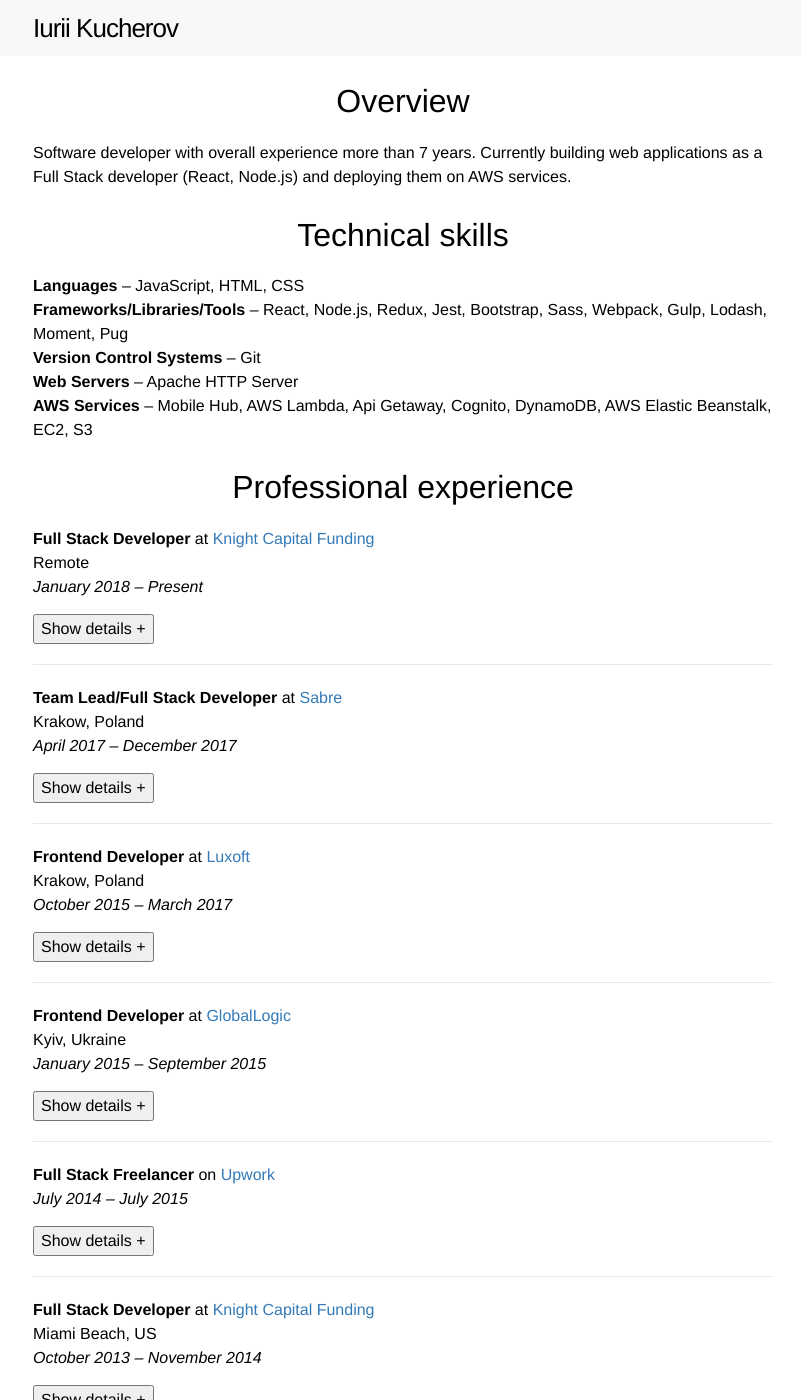
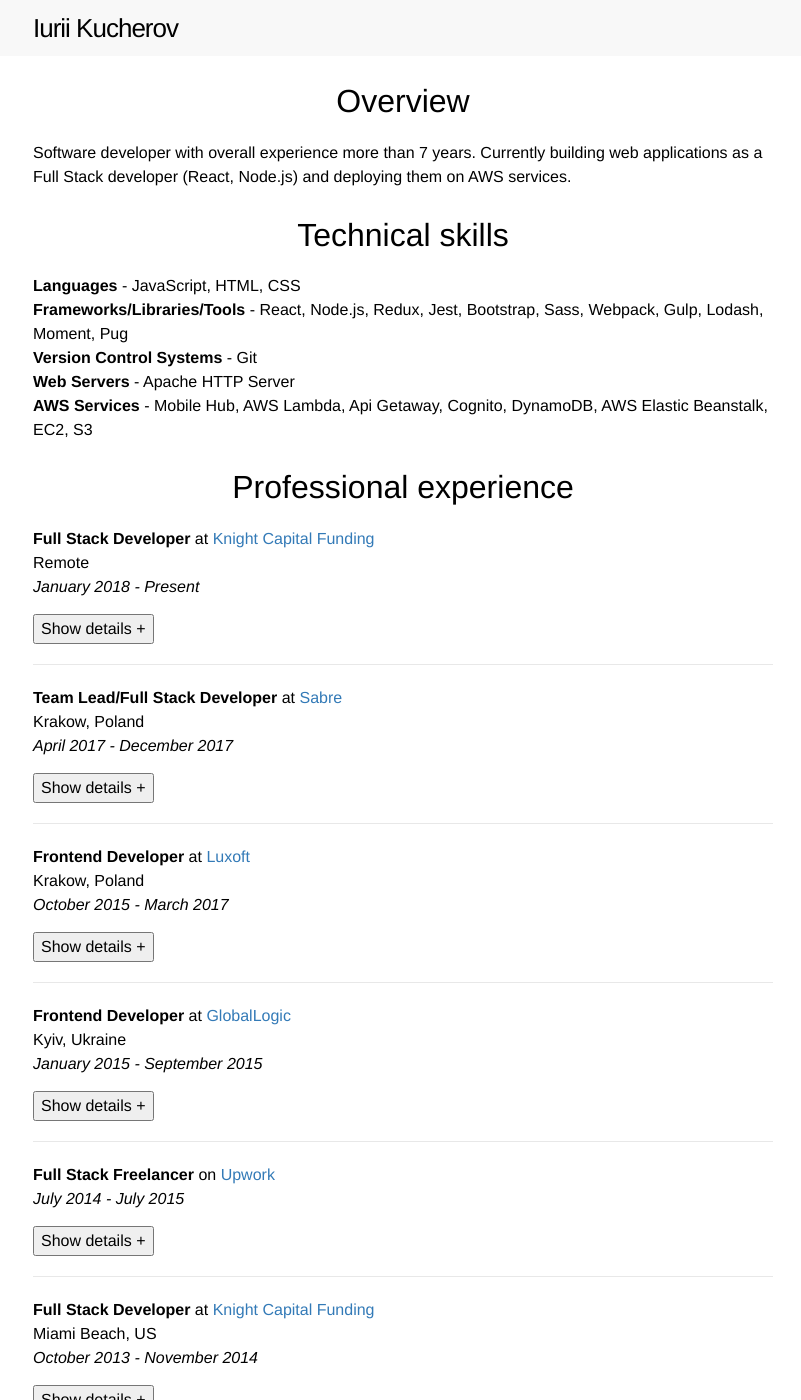
Before and after one commit to yuyokk/yuyokk.github.io, a Jekyll site: the page built from index.md, in a window 1280 px wide and 1400 px high. Shown: the whole window, without its empty margins (237-1038 px from the left). Built offline with Jekyll 4.4.1, drawn with Linux system fonts in a browser that asks for light colours; part of the change alters nothing that is shown; some of the changed text lies outside the part shown.

```diff
--- a/index.md
+++ b/index.md
@@ -12,20 +12,20 @@ Software developer with overall experience more than 7 years. Currently building
 
 # Technical skills
 
-+ **Languages** – JavaScript, HTML, CSS
-+ **Frameworks/Libraries/Tools** – React, Node.js, Redux, Jest, Bootstrap, Sass, Webpack, Gulp, Lodash, Moment, Pug
-+ **Version Control Systems** – Git
-+ **Web Servers** – Apache HTTP Server
-+ **AWS Services** – Mobile Hub, AWS Lambda, Api Getaway, Cognito, DynamoDB, AWS Elastic Beanstalk, EC2, S3
+- **Languages** - JavaScript, HTML, CSS
+- **Frameworks/Libraries/Tools** - React, Node.js, Redux, Jest, Bootstrap, Sass, Webpack, Gulp, Lodash, Moment, Pug
+- **Version Control Systems** - Git
+- **Web Servers** - Apache HTTP Server
+- **AWS Services** - Mobile Hub, AWS Lambda, Api Getaway, Cognito, DynamoDB, AWS Elastic Beanstalk, EC2, S3
 
 # Professional experience
 
 <p>
   <strong>Full Stack Developer</strong> at
-  <a href="https://www.knightcapitalfunding.com/" target="_blank">Knight Capital Funding</a>
+  <a href="https://www.knightcapitalfunding.com/" target="_blank" rel="noreferrer">Knight Capital Funding</a>
   <br /> Remote
   <br />
-  <em>January 2018 – Present</em>
+  <em>January 2018 - Present</em>
 </p>
 
 <div class="collapsible-section">
@@ -48,10 +48,10 @@ Software developer with overall experience more than 7 years. Currently building
 
 <p>
   <strong>Team Lead/Full Stack Developer</strong> at
-  <a href="https://www.sabre.com/" target="_blank">Sabre</a>
+  <a href="https://www.sabre.com/" target="_blank" rel="noreferrer">Sabre</a>
   <br /> Krakow, Poland
   <br />
-  <em>April 2017 – December 2017</em>
+  <em>April 2017 - December 2017</em>
 </p>
 
 <div class="collapsible-section">
@@ -78,10 +78,10 @@ Software developer with overall experience more than 7 years. Currently building
 
 <p>
   <strong>Frontend Developer</strong> at
-  <a href="http://www.luxoft.com/" target="_blank">Luxoft</a>
+  <a href="http://www.luxoft.com/" target="_blank" rel="noreferrer">Luxoft</a>
   <br /> Krakow, Poland
   <br />
-  <em>October 2015 – March 2017</em>
+  <em>October 2015 - March 2017</em>
 </p>
 
 <div class="collapsible-section">
@@ -106,10 +106,10 @@ Software developer with overall experience more than 7 years. Currently building
 
 <p>
   <strong>Frontend Developer</strong> at
-  <a href="http://www.globallogic.com/" target="_blank">GlobalLogic</a>
+  <a href="http://www.globallogic.com/" target="_blank" rel="noreferrer">GlobalLogic</a>
   <br /> Kyiv, Ukraine
   <br />
-  <em>January 2015 – September 2015</em>
+  <em>January 2015 - September 2015</em>
 </p>
 
 <div class="collapsible-section">
@@ -135,9 +135,9 @@ Software developer with overall experience more than 7 years. Currently building
 
 <p>
   <strong>Full Stack Freelancer</strong> on
-  <a href="https://www.upwork.com/users/~01c8013e8487023dcf" target="_blank">Upwork</a>
+  <a href="https://www.upwork.com/users/~01c8013e8487023dcf" target="_blank" rel="noreferrer">Upwork</a>
   <br />
-  <em>July 2014 – July 2015</em>
+  <em>July 2014 - July 2015</em>
 </p>
 
 <div class="collapsible-section">
@@ -153,34 +153,34 @@ Software developer with overall experience more than 7 years. Currently building
 
   <ul>
     <li>
-      <a href="http://acutediagnostics.com/" target="_blank">Acute Diagnostics</a>
+      <a href="http://acutediagnostics.com/" target="_blank" rel="noreferrer">Acute Diagnostics</a>
     </li>
     <li>
-      <a href="http://allen-allen.com" target="_blank">Allen &amp; Allen Insurance</a>
+      <a href="http://allen-allen.com" target="_blank" rel="noreferrer">Allen &amp; Allen Insurance</a>
     </li>
     <li>
-      <a href="http://brooksidechristian.com/" target="_blank">Brookside Christian School</a>
+      <a href="http://brooksidechristian.com/" target="_blank" rel="noreferrer">Brookside Christian School</a>
     </li>
     <li>
-      <a href="http://domesticaide.com/" target="_blank">Domesticaide</a>
+      <a href="http://domesticaide.com/" target="_blank" rel="noreferrer">Domesticaide</a>
     </li>
     <li>
-      <a href="http://gutter-man.com/" target="_blank">The Gutter Man of Tampa Bay</a>
+      <a href="http://gutter-man.com/" target="_blank" rel="noreferrer">The Gutter Man of Tampa Bay</a>
     </li>
     <li>
-      <a href="http://pia-ins.com/" target="_blank">Lexington Insurance</a>
+      <a href="http://pia-ins.com/" target="_blank" rel="noreferrer">Lexington Insurance</a>
     </li>
     <li>
-      <a href="http://95southinc.com/" target="_blank">95 South Facility Management</a>
+      <a href="http://95southinc.com/" target="_blank" rel="noreferrer">95 South Facility Management</a>
     </li>
     <li>
-      <a href="http://gomarathon.net/" target="_blank">Marathon Home Services, Sacramento</a>
+      <a href="http://gomarathon.net/" target="_blank" rel="noreferrer">Marathon Home Services, Sacramento</a>
     </li>
     <li>
-      <a href="http://beatonaccounting.com/" target="_blank">Beaton Accounting</a>
+      <a href="http://beatonaccounting.com/" target="_blank" rel="noreferrer">Beaton Accounting</a>
     </li>
     <li>
-      <a href="http://ballagafreedman.com/" target="_blank">Ballaga &amp; Freedman, LLP</a>
+      <a href="http://ballagafreedman.com/" target="_blank" rel="noreferrer">Ballaga &amp; Freedman, LLP</a>
     </li>
   </ul>
 </div>
@@ -189,10 +189,10 @@ Software developer with overall experience more than 7 years. Currently building
 
 <p>
   <strong>Full Stack Developer</strong> at
-  <a href="https://www.knightcapitalfunding.com/" target="_blank">Knight Capital Funding</a>
+  <a href="https://www.knightcapitalfunding.com/" target="_blank" rel="noreferrer">Knight Capital Funding</a>
   <br /> Miami Beach, US
   <br />
-  <em>October 2013 – November 2014</em>
+  <em>October 2013 - November 2014</em>
 </p>
 
 <div class="collapsible-section">
@@ -218,22 +218,22 @@ Software developer with overall experience more than 7 years. Currently building
 
   <ul>
     <li>
-      <a href="http://www.ebusinessfunding.net/" target="_blank">Small Business Loans for Working Capital</a>
+      <a href="http://www.ebusinessfunding.net/" target="_blank" rel="noreferrer">Small Business Loans for Working Capital</a>
     </li>
     <li>
-      <a href="http://www.knightcapitalfunding.com/" target="_blank">Knight Capital Funding</a>
+      <a href="http://www.knightcapitalfunding.com/" target="_blank" rel="noreferrer">Knight Capital Funding</a>
     </li>
     <li>
-      <a href="http://workingcapital.nyc/" target="_blank">Working Capital NYC</a>
+      <a href="http://workingcapital.nyc/" target="_blank" rel="noreferrer">Working Capital NYC</a>
     </li>
     <li>
-      <a href="http://tigerfundingllc.com/" target="_blank">Tiger Funding LLC</a>
+      <a href="http://tigerfundingllc.com/" target="_blank" rel="noreferrer">Tiger Funding LLC</a>
     </li>
     <li>
-      <a href="http://leadgencollc.com/" target="_blank">Leadgenco LLC</a>
+      <a href="http://leadgencollc.com/" target="_blank" rel="noreferrer">Leadgenco LLC</a>
     </li>
     <li>
-      <a href="http://keillaw.com/" target="_blank">Denial M. Keil, P.A.</a>
+      <a href="http://keillaw.com/" target="_blank" rel="noreferrer">Denial M. Keil, P.A.</a>
     </li>
   </ul>
 </div>
@@ -242,10 +242,10 @@ Software developer with overall experience more than 7 years. Currently building
 
 <p>
   <strong>Full Stack Developer</strong> at
-  <a href="https://portaone.com/" target="_blank">PortaOne</a>
+  <a href="https://portaone.com/" target="_blank" rel="noreferrer">PortaOne</a>
   <br /> Chernihiv, Ukraine
   <br />
-  <em>July 2011 – October 2013</em>
+  <em>July 2011 - October 2013</em>
 </p>
 
 <div class="collapsible-section">
@@ -267,25 +267,30 @@ Software developer with overall experience more than 7 years. Currently building
   <p>Perl, Mason, JavaScript, HTML, CSS, jQuery, Git, SVN, REST API, MySQL.</p>
 </div>
 
+# Certifications
+
+**<a href="https://www.credential.net/x3w2r6af" target="_blank" rel="noreferrer">Google Ceritified Mobile Web Specialist</a>** _November 2018_
+
 # Education
 
-**<a href="http://en.stu.cn.ua/" target="_blank">Chernihiv National University of Technology</a>**<br/>
+**<a href="http://en.stu.cn.ua/" target="_blank" rel="noreferrer">Chernihiv National University of Technology</a>**<br/>
 Chernihiv, Ukraine
 
-+ **Masters in Computer Science** _September 2011 – February 2013_
-+ **Bachelor of Computer Science** _September 2007 – June 2011_
+- **Masters in Computer Science** _September 2011 - February 2013_
+- **Bachelor of Computer Science** _September 2007 - June 2011_
 
 # Languages
 
-+ English – advanced;
-+ Ukrainian, Russian – native;
-+ Polish - intermediate.
+- English - advanced;
+- Ukrainian, Russian - native;
+- Polish - intermediate.
 
 # Social profiles
-+ <a href="https://github.com/yuyokk" target="_blank">GitHub</a>
-+ <a href="http://stackoverflow.com/users/1022726/yuyokk" target="_blank">Stack Overflow</a>
-+ <a href="https://twitter.com/yuyokk" target="_blank">Twitter</a>
-+ <a href="https://www.facebook.com/ikucherov" target="_blank">Facebook</a>
+
+- <a href="https://github.com/yuyokk" target="_blank" rel="noreferrer">GitHub</a>
+- <a href="http://stackoverflow.com/users/1022726/" target="_blank" rel="noreferrer">Stack Overflow</a>
+- <a href="https://twitter.com/yuyokk" target="_blank" rel="noreferrer">Twitter</a>
+- <a href="https://www.facebook.com/ikucherov" target="_blank" rel="noreferrer">Facebook</a>
 
 <script>
   var Expander = (function () {
```
